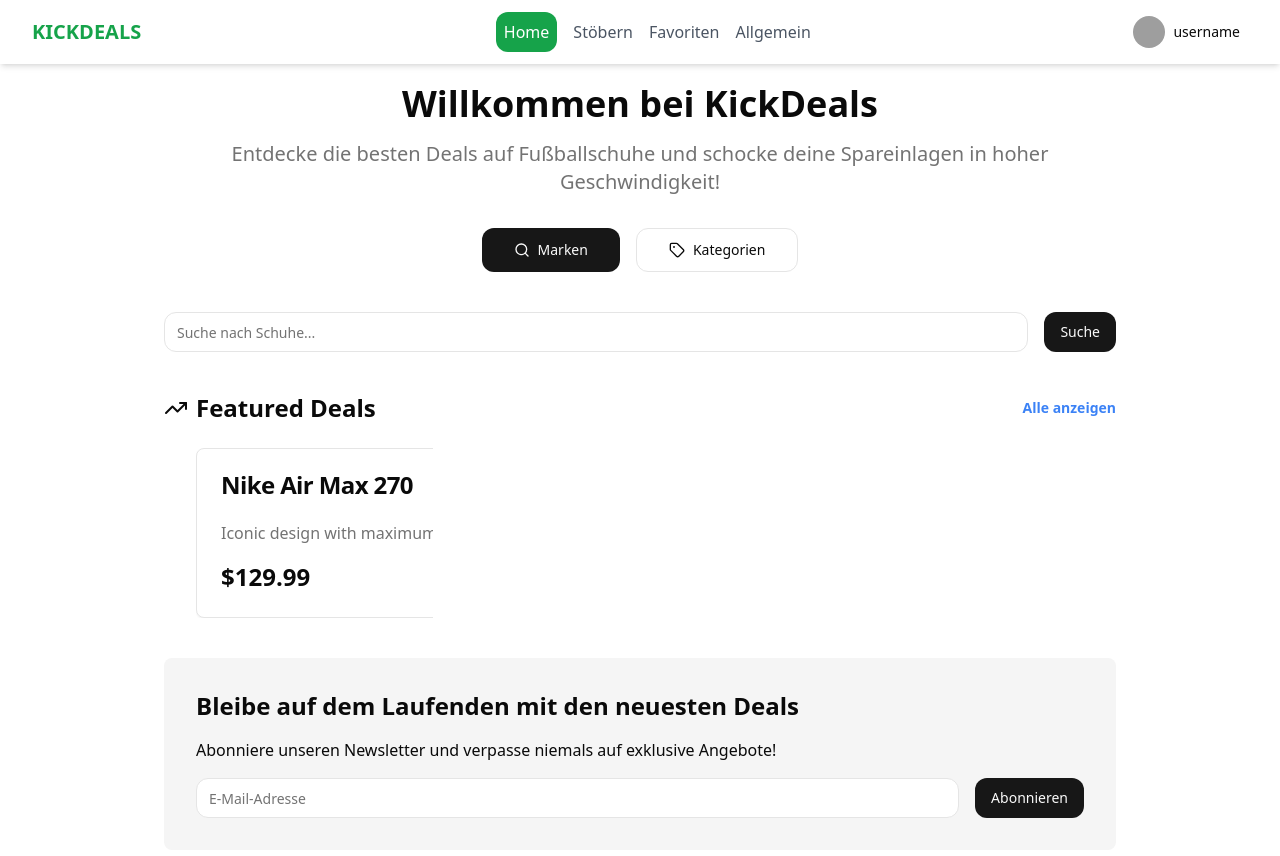
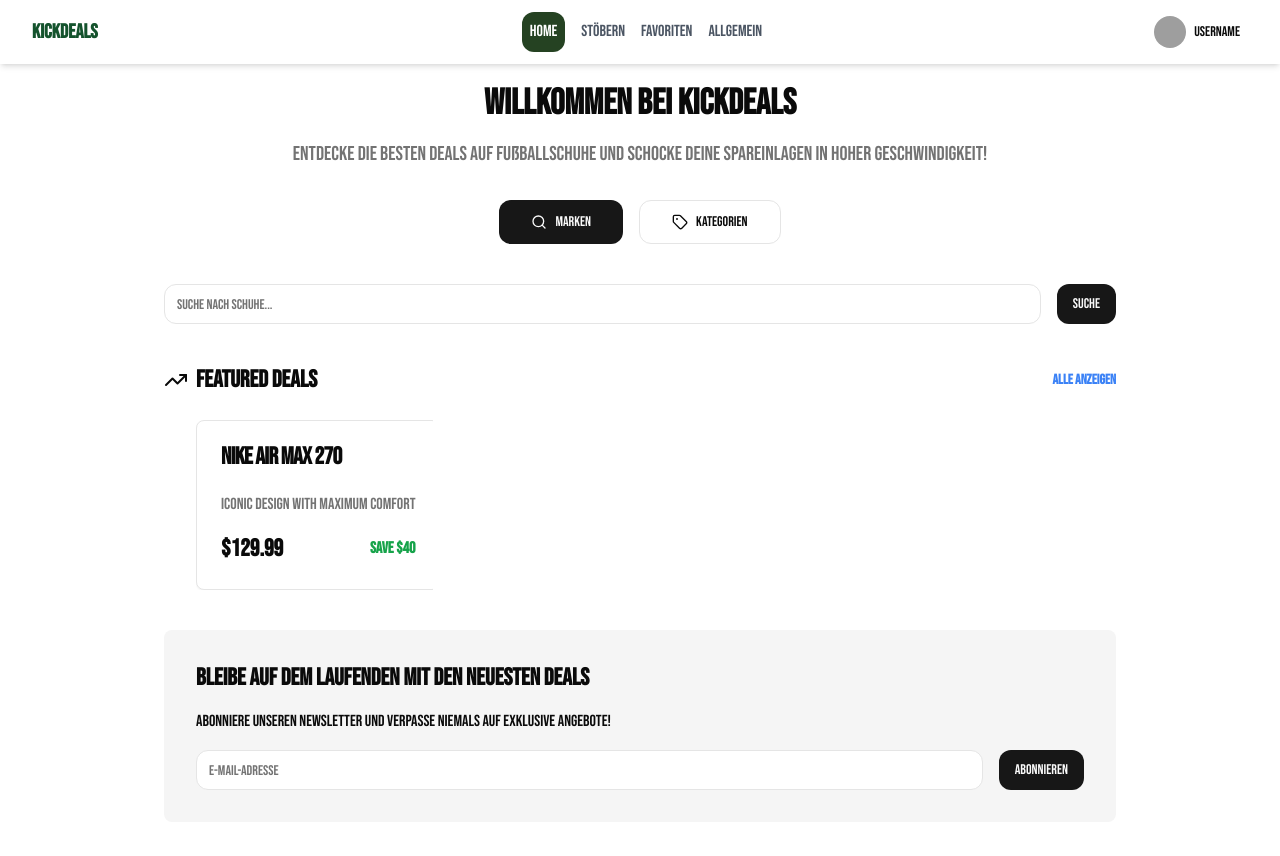
Before and after one commit to Leon-Achteresch/kickdeals, a Next.js app: page / in a window 1280 px wide. Shown: the top 856 px of the page. Built offline with nearby package versions, Linux system fonts and the light colour scheme; grey boxes are pictures that could not be loaded.

Commit message:
no message

```diff
--- a/src/app/layout.tsx
+++ b/src/app/layout.tsx
@@ -1,5 +1,12 @@
 import "./globals.css";
 import NavigationBar from "../components/navigation-bar/navigation-bar";
+import { Bebas_Neue } from 'next/font/google';
+
+const bebasneue = Bebas_Neue({
+  subsets: ['latin'],
+  weight: ['400'],
+  display: 'swap',
+});
 
 const defaultUrl = process.env.VERCEL_URL
   ? `https://${process.env.VERCEL_URL}`
@@ -17,7 +24,7 @@ export default function RootLayout({
   children: React.ReactNode;
 }) {
   return (
-    <html lang="en" suppressHydrationWarning>
+    <html lang="en" className={bebasneue.className} suppressHydrationWarning>
       <body className="bg-background text-foreground">
         {/* <ThemeProvider
           attribute="class"
--- a/src/components/navigation-bar/navigation-bar.tsx
+++ b/src/components/navigation-bar/navigation-bar.tsx
@@ -16,21 +16,21 @@ const NavigationBar = () => {
       <>
         <nav className="fixed top-0 left-0 w-full right-0 bg-white shadow-md z-50">
           <div className="flex justify-between items-center p-4">
-            <Link href={"/"} className="text-xl font-bold text-green-600">
+            <Link href={"/"} className="text-xl font-bold text-defaultprimary">
               KICKDEALS
             </Link>
             <UserDropdown />
           </div>
         </nav>
         <nav className="fixed bottom-0 left-0 right-0 bg-white border-t w-full p-2 h-20 z-50">
-          <div className="flex justify-around items-center h-full">
+          <div className="flex justify-around  items-center h-full">
             {NavigationList.map((item) => (
               <Link
                 key={item.name}
                 href={item.href}
                 className={clsx(
-                  "flex flex-col items-center text-gray-600 hover:text-blue-600 transition-colors duration-200",
-                  { "text-green-600": pathname === item.href }
+                  "flex flex-col items-center text-xl text-gray-600 hover:text-blue-600 transition-colors duration-200",
+                  { "text-defaultprimary": pathname === item.href }
                 )}
               >
                 <item.icon className="text-xl" />
@@ -49,19 +49,22 @@ const NavigationBar = () => {
         <div className="max-w-7xl mx-auto px-4 sm:px-6 lg:px-8">
           <div className="flex justify-between items-center h-16">
             <div className="flex items-center">
-              <Link href={"/"} className="text-xl font-bold text-green-600">
+              <Link href={"/"} className="text-xl font-bold text-green-900">
                 KICKDEALS
               </Link>
             </div>
             <div className="hidden md:block">
-              <div className="ml-10 flex items-baseline space-x-4">
+              <div className="ml-10  flex items-baseline space-x-4">
                 {NavigationList.map((item) => (
                   <Link
                     key={item.name}
                     href={item.href}
                     className={clsx(
                       "flex flex-col items-center text-gray-600 hover:text-blue-600 transition-colors duration-200",
-                      { " bg-green-600 p-2 rounded-xl text-white": pathname === item.href }
+                      {
+                        " bg-defaultprimary p-2 rounded-xl text-white":
+                          pathname === item.href,
+                      }
                     )}
                   >
                     {item.name}
--- a/tailwind.config.ts
+++ b/tailwind.config.ts
@@ -24,6 +24,7 @@ const config = {
         ring: "hsl(var(--ring))",
         background: "hsl(var(--background))",
         foreground: "hsl(var(--foreground))",
+        defaultprimary: "#254222",
         primary: {
           DEFAULT: "hsl(var(--primary))",
           foreground: "hsl(var(--primary-foreground))",
```
